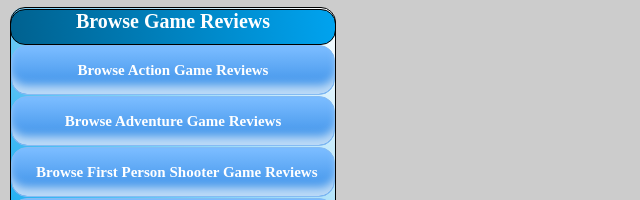
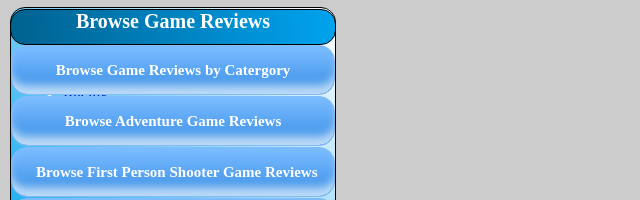
Before and after one commit to Malion/MiU, a plain HTML site: page Week 2/James_Jesse_project2/Gold/index.html in a window 1280 px wide. Shown: the part 255-455 px from the top of the page, 0-640 px from the left. Drawn offline with Linux system fonts and the light colour scheme.

Commit message:
jqm attempt

```diff
--- a/Week 2/James_Jesse_project2/Gold/index.html
+++ b/Week 2/James_Jesse_project2/Gold/index.html
@@ -27,7 +27,14 @@
         <fieldset id="browseLabel" style="width:300px; height:273px; border:1px solid black;">
         <label for="browseLabel" style="position:relative; text-align:center; border-radius:15px; max-height:34px; background-image: -webkit-linear-gradient(top right, #00A3EF 0%, #00618F 100%); border:1px black solid; padding-bottom:0px; position:absolute; top:270px; width:324px; left:10px; top:264px; height:50px;">Browse Game Reviews</label>
         	<div>
-            	<input type="button" id="browseAction" class="button" value="Browse Action Game Reviews" style="position:absolute; width:324px; height:50px; top:300px; left:11px;" />
+            	<input type="button" id="browseCatergory" class="button" value="Browse Game Reviews by Catergory" data-inline="true" style="position:absolute; width:324px; height:50px; top:300px; left:11px;" />
+                <ul data-role="listview" data-theme="g" id="browseCatergoryUl">
+                	<li><a href="#">Action</a></li>
+                    <li><a href="#">Adventure</a></li>
+                    <li><a href="#">First Person Shooter</a></li>
+                    <li><a href="#">Racing</a></li>
+                    <li><a href="#">Role Playing</a></li>
+                </ul>
             </div>
             <div>
             	<input type="button" id="browseAdventure" class="button" value="Browse Adventure Game Reviews" style="position:absolute; top:351px; width:324px; height:50px; left:11px;" />
--- a/Week 2/James_Jesse_project2/Gold/js/main.js
+++ b/Week 2/James_Jesse_project2/Gold/js/main.js
@@ -354,6 +354,10 @@ window.addEventListener("DOMContentLoaded",function(){
 					eachEdit.addEventListener("click", editThis);
 				};
 	};
+	//Browse By Catergory Button Dropdown
+	$("browseCatergory").bind("vclick",function(){
+		$("ul").toggle();
+	});
 /*	//Search Box
 	$(function(){
 		var $search = $('search');
```
